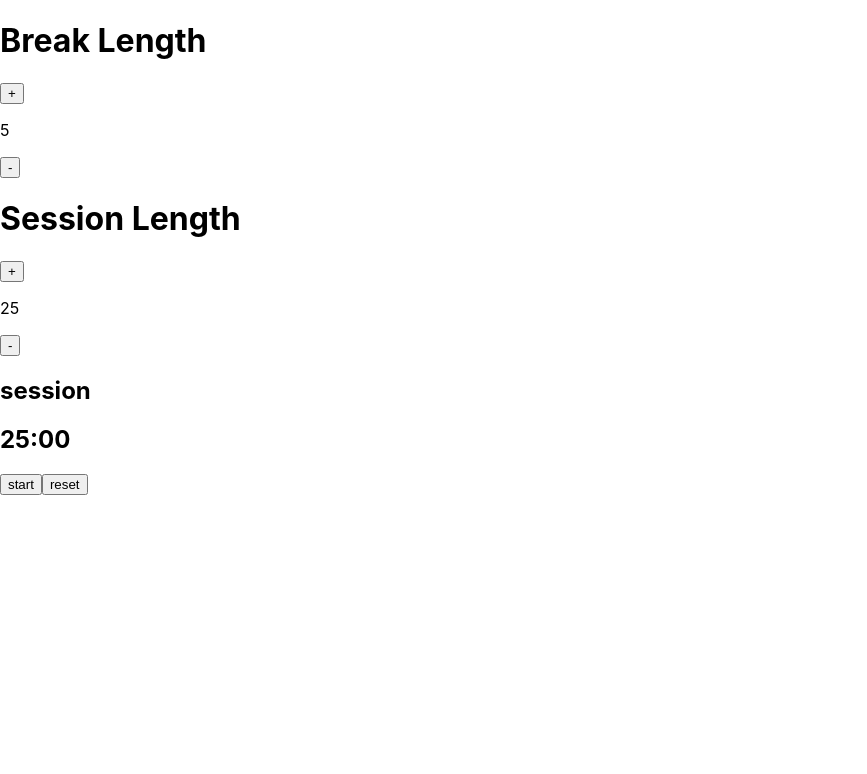
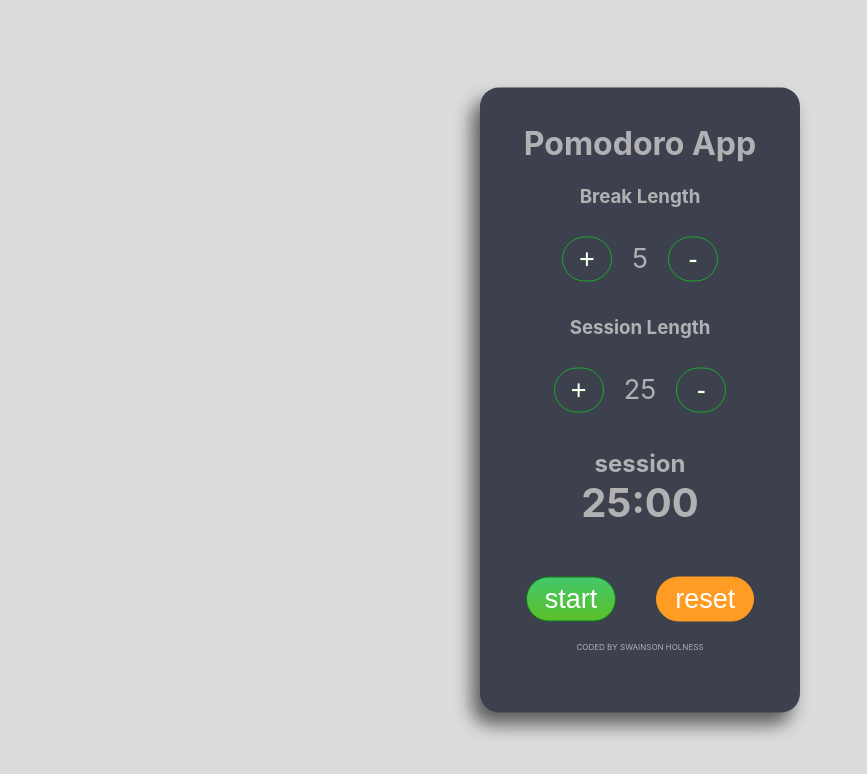
Before and after one commit to swainson-fitz-michael-holness/FCC-Build-a-Pomodoro-Clock, a React (Create React App) app in the folder pomodoro/: page / in a window 1280 px wide. Shown: the top 774 px of the page, without its empty margins (0-867 px from the left). Built offline with nearby package versions, Linux system fonts and the light colour scheme.

Commit message:
cosmetic update

```diff
--- a/pomodoro/src/App.css
+++ b/pomodoro/src/App.css
@@ -0,0 +1,169 @@
+body {
+    width: auto;
+    height: 100vh;
+    margin: 0px;
+background-color: #3d414d;
+    color: #b1b1b3;
+    /* font-family: 'Roboto', sans-serif; */
+}
+
+p {
+    text-transform: uppercase;
+    margin: 0px;
+    margin-bottom: 13px;
+    font-size: 0.9em;
+
+}
+
+.frame {
+    background-color: #3d414d; /*#3d414d*/
+    width: 320px;
+    height: 610px;
+
+    position: fixed;
+    top: 50%;
+    left: 50%;
+    /* bring your own prefixes */
+    transform: translate(-50%, -50%);
+
+    padding: 0px;
+    margin: 0px;
+    padding-top: 15px;
+}
+
+@media screen and (min-width: 480px) {
+    body {
+            background-color: gainsboro;
+    }
+
+    .frame {
+            border-radius: 19px 19px 19px 19px;
+    -moz-border-radius: 19px 19px 19px 19px;
+    -webkit-border-radius: 19px 19px 19px 19px;
+/*    border: 0px solid #000000;*/
+
+    -webkit-box-shadow: -8px 12px 18px 0px rgba(50, 50, 50, 0.75);
+    -moz-box-shadow: -8px 12px 18px 0px rgba(50, 50, 50, 0.75);
+    box-shadow: -8px 12px 18px 0px rgba(50, 50, 50, 0.75);
+    }
+}
+
+.container {
+    position: relative;
+    text-align: center;
+}
+
+.controls {
+    width: 200px;
+    text-align: center;
+    margin: auto;
+}
+
+.control-item {
+    display: inline-block;
+    padding: 10px;
+}
+
+.btn-control {
+	background-color:transparent;
+	-moz-border-radius:28px;
+	-webkit-border-radius:28px;
+    border-radius:28px;
+    width: 50px;
+	border:1px solid #18ab29;
+	display:inline-block;
+	cursor:pointer;
+	color:#ffffff;
+	font-family:Arial;
+	font-size:27px;
+	padding:6px 13px;
+	text-decoration:none;
+	text-shadow:0px 1px 0px #2f6627;
+}
+.btn-control:hover {
+	background-color:transparent;
+}
+.btn-control:active {
+	position:relative;
+	top:1px;
+}
+
+.input-num {
+    font-size: 27px;
+}
+
+#time-left {
+    font-size: 40px;
+    padding: 0px;
+    margin: 0px 0px 50px 0px;
+}
+
+#timer-label {
+    margin: 20px 0px 0px 0px;
+    padding: 0px;
+}
+
+.play-controls {
+	background:-webkit-gradient(linear, left top, left bottom, color-stop(0.05, #44c767), color-stop(1, #5cbf2a));
+	background:-moz-linear-gradient(top, #44c767 5%, #5cbf2a 100%);
+	background:-webkit-linear-gradient(top, #44c767 5%, #5cbf2a 100%);
+	background:-o-linear-gradient(top, #44c767 5%, #5cbf2a 100%);
+	background:-ms-linear-gradient(top, #44c767 5%, #5cbf2a 100%);
+	background:linear-gradient(to bottom, #44c767 5%, #5cbf2a 100%);
+	filter:progid:DXImageTransform.Microsoft.gradient(startColorstr='#44c767', endColorstr='#5cbf2a',GradientType=0);
+	background-color:#44c767;
+	-moz-border-radius:26px;
+	-webkit-border-radius:26px;
+	border-radius:26px;
+	border:1px solid #0d7a16;
+	display:inline-block;
+	cursor:pointer;
+	color:#ffffff;
+	font-family:Arial;
+	font-size:27px;
+	padding:6px 18px;
+    text-decoration:none;
+    margin-right: 20px;
+}
+.play-controls:hover {
+	background:-webkit-gradient(linear, left top, left bottom, color-stop(0.05, #5cbf2a), color-stop(1, #44c767));
+	background:-moz-linear-gradient(top, #5cbf2a 5%, #44c767 100%);
+	background:-webkit-linear-gradient(top, #5cbf2a 5%, #44c767 100%);
+	background:-o-linear-gradient(top, #5cbf2a 5%, #44c767 100%);
+	background:-ms-linear-gradient(top, #5cbf2a 5%, #44c767 100%);
+	background:linear-gradient(to bottom, #5cbf2a 5%, #44c767 100%);
+	filter:progid:DXImageTransform.Microsoft.gradient(startColorstr='#5cbf2a', endColorstr='#44c767',GradientType=0);
+	background-color:#5cbf2a;
+}
+.play-controls:active {
+	position:relative;
+	top:1px;
+}
+
+.reset-controls {
+	background-color:#ff9c24;
+	-moz-border-radius:26px;
+	-webkit-border-radius:26px;
+	border-radius:26px;
+	border:1px solid #ff9c24;
+	display:inline-block;
+	cursor:pointer;
+	color:#ffffff;
+	font-family:Arial;
+	font-size:27px;
+	padding:6px 18px;
+    text-decoration:none;
+    margin-left: 20px
+}
+.reset-controls:hover {
+	background-color:#ff8e03;
+}
+.reset-controls:active {
+	position:relative;
+	top:1px;
+}
+
+.sig {
+    margin-top: 20px;
+    font-size: 8px;
+}
--- a/pomodoro/src/App.js
+++ b/pomodoro/src/App.js
@@ -144,25 +144,27 @@ class App extends React.Component {
     const state = this.state;
 
     return (
-      <div className="App">
-        <div className="app-frame">
+      <div className="frame">
+        <div className="container">
+          <h1>Pomodoro App</h1>
+
           {/* break block */}
           <div className="break-block">
-            <h1 id="break-label">Break Length</h1>
-            <div>
-              <button id="break-increment" onClick={(e) => this.modifyNum_x(e)}>+</button>
-              <p id="break-length">{state.num_b}</p>
-              <button id="break-decrement" onClick={(e) => this.modifyNum_x(e)}>-</button>
+            <h3 id="break-label">Break Length</h3>
+            <div className="controls">
+              <div className="control-item"><button className="btn-control" id="break-increment" onClick={(e) => this.modifyNum_x(e)}>+</button></div>
+              <div className="control-item"><p className="input-num" id="break-length">{state.num_b}</p></div>
+              <div className="control-item"><button className="btn-control" id="break-decrement" onClick={(e) => this.modifyNum_x(e)}>-</button></div>
             </div>
           </div>
 
           {/* session block */}
           <div>
-            <h1 id="session-label">Session Length</h1>
-            <div>
-              <button id="session-increment" onClick={(e) => this.modifyNum_x(e)} >+</button>
-              <p id="session-length">{state.num_s}</p>
-              <button id="session-decrement" onClick={(e) => this.modifyNum_x(e)}>-</button>
+            <h3 id="session-label">Session Length</h3>
+            <div className="controls">
+              <div className="control-item"><button className="btn-control" id="session-increment" onClick={(e) => this.modifyNum_x(e)} >+</button></div>
+              <div className="control-item"><p className="input-num" id="session-length">{state.num_s}</p></div>
+              <div className="control-item"><button className="btn-control" id="session-decrement" onClick={(e) => this.modifyNum_x(e)}>-</button></div>
             </div>
           </div>
 
@@ -174,9 +176,11 @@ class App extends React.Component {
 
           {/* start control block */}
           <div>
-            <button id="start_stop" onClick={this.initTimer}>start</button>
-            <button id="reset" onClick={this.reset}>reset</button>
+            <button className="play-controls" id="start_stop" onClick={this.initTimer}>start</button>
+            <button className="reset-controls" id="reset" onClick={this.reset}>reset</button>
           </div>
+
+          <p className="sig">coded by Swainson Holness</p>
 
           {/* Audio Block */}
           <audio id="beep" src="http://res.cloudinary.com/dxaedzhnh/video/upload/v1516053449/start.mp3" type="audio/mpeg"></audio>
```
